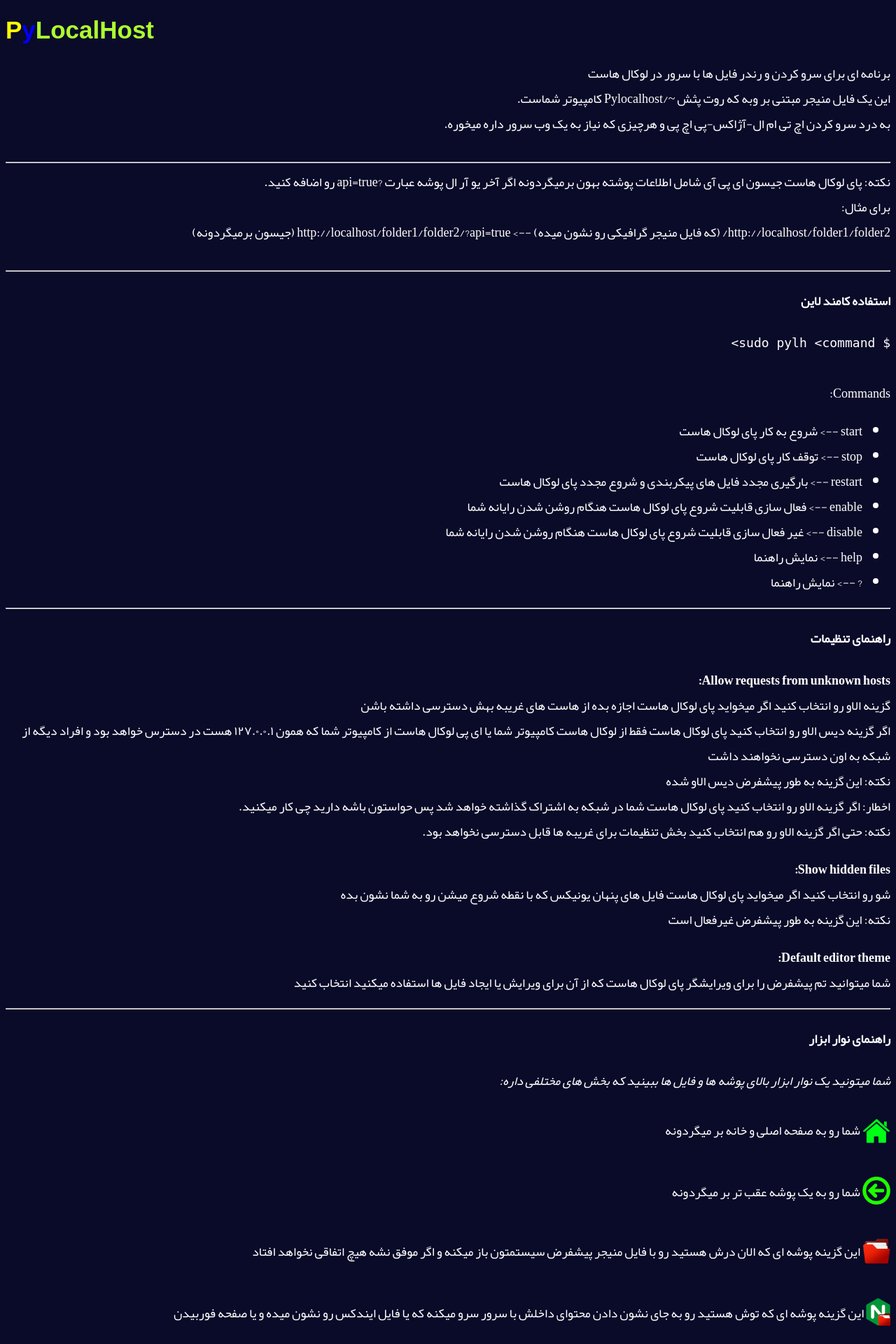
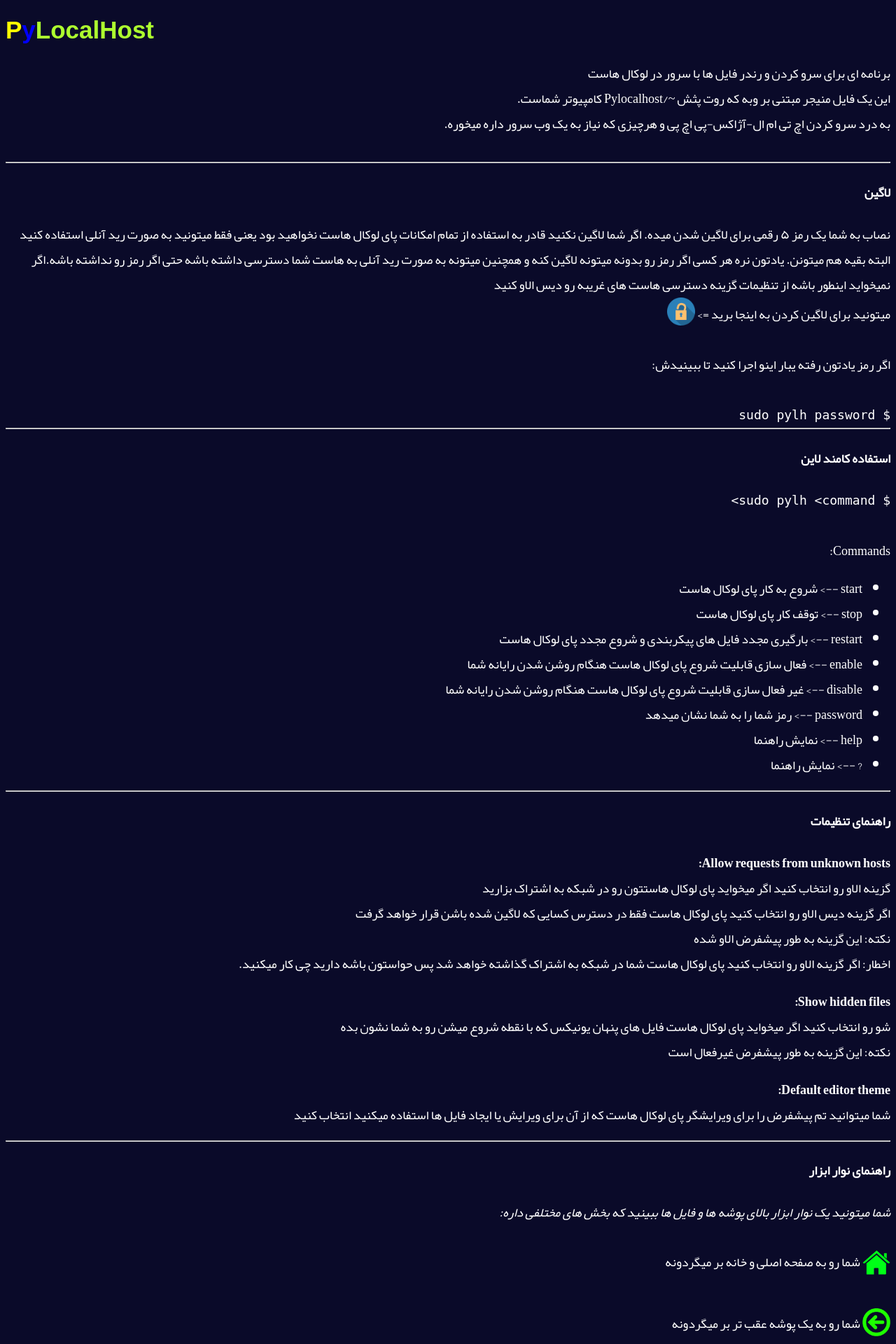
Before and after one commit to AmirTheFree/pylocalhost, a Python web app: template templates/komak.html in a window 1280 px wide. Shown: the top 1920 px of the page at 70% size. Run offline with Jinja, Linux system fonts and the light colour scheme; the template is opened without the code that fills it, so the values that code supplies are empty.

Commit message:
Added password recovery to CLI + Updated User Manual

```diff
--- /dev/null
+++ b/password.py
@@ -0,0 +1,5 @@
+# In the name of Allah
+
+from mwxpy import rwjson
+
+print(rwjson('info.json')['password'])
--- a/templates/komak.html
+++ b/templates/komak.html
@@ -12,13 +12,20 @@
     به درد سرو کردن اچ تی ام ال-آژاکس-پی اچ پی و هرچیزی که نیاز به یک وب سرور داره میخوره.
     <br><br>
     <hr>
-    نکته: پای لوکال هاست جیسون ای پی آی شامل اطلاعات پوشته بهون برمیگردونه اگر آخر یو آر ال پوشه عبارت ?api=true رو اضافه کنید.
+    <h4>لاگین</h4>
+    نصاب به شما یک رمز ۵ رقمی برای لاگین شدن میده. اگر شما لاگین نکنید قادر به استفاده از تمام امکانات پای لوکال هاست
+    نخواهید بود یعنی فقط میتونید به صورت رید آنلی استفاده کنید البته بقیه هم میتونن. یادتون نره هر کسی اگر رمز رو بدونه
+    میتونه لاگین کنه و همچنین میتونه به صورت رید آنلی به هاست شما دسترسی داشته باشه حتی اگر رمز رو نداشته باشه.اگر
+    نمیخواید اینطور باشه از تنظیمات گزینه دسترسی هاست های غریبه رو دیس الاو کنید
     <br>
-    برای مثال:
+    میتونید برای لاگین کردن به اینجا برید => <a href="{{ url_for('login') }}"><img src="{{ url_for('static',filename='image/login.png') }}"
+        alt="Login" height="40px" width="40px" style="margin-bottom: -10px;"></a>
     <br>
-    http://localhost/folder1/folder2/ (که فایل منیجر گرافیکی رو نشون میده) --> http://localhost/folder1/folder2/?api=true
-    (جیسون برمیگردونه)
-    <br><br>
+    <br>
+    اگر رمز یادتون رفته یبار اینو اجرا کنید تا ببینیدش:
+    <br>
+    <br>
+    <code>$ sudo pylh password</code>
     <hr>
     <h4>استفاده کامند لاین</h4>
     <code>$ sudo pylh &lt;command&gt;</code>
@@ -31,6 +38,7 @@
         <li>restart --> بارگیری مجدد فایل های پیکربندی و شروع مجدد پای لوکال هاست</li>
         <li>enable --> فعال سازی قابلیت شروع پای لوکال هاست هنگام روشن شدن رایانه شما</li>
         <li>disable --> غیر فعال سازی قابلیت شروع پای لوکال هاست هنگام روشن شدن رایانه شما</li>
+        <li>password --> رمز شما را به شما نشان میدهد</li>
         <li>help --> نمایش راهنما</li>
         <li>? --> نمایش راهنما</li>
     </ul>
@@ -38,15 +46,14 @@
     <h4>راهنمای تنظیمات</h4>
     <p><b>Allow requests from unknown hosts:</b>
         <br>
-        گزینه الاو رو انتخاب کنید اگر میخواید پای لوکال هاست اجازه بده از هاست های غریبه بهش دسترسی داشته باشن
+        گزینه الاو رو انتخاب کنید اگر میخواید پای لوکال هاستتون رو در شبکه به اشتراک بزارید
         <br>
-        اگر گزینه دیس الاو رو انتخاب کنید پای لوکال هاست فقط از لوکال هاست کامپیوتر شما یا ای پی لوکال هاست از کامپیوتر شما که همون ۱۲۷.۰.۰.۱ هست در دسترس خواهد بود و افراد دیگه از شبکه به اون دسترسی نخواهند داشت
+        اگر گزینه دیس الاو رو انتخاب کنید پای لوکال هاست فقط در دسترس کسایی که لاگین شده باشن قرار خواهد گرفت
         <br>
-        نکته: این گزینه به طور پیشفرض دیس الاو شده
+        نکته: این گزینه به طور پیشفرض الاو شده
         <br>
-        اخطار: اگر گزینه الاو رو انتخاب کنید پای لوکال هاست شما در شبکه به اشتراک گذاشته خواهد شد پس حواستون باشه دارید چی کار میکنید.
-        <br>
-        نکته: حتی اگر گزینه الاو رو هم انتخاب کنید بخش تنظیمات برای غریبه ها قابل دسترسی نخواهد بود.
+        اخطار: اگر گزینه الاو رو انتخاب کنید پای لوکال هاست شما در شبکه به اشتراک گذاشته خواهد شد پس حواستون باشه دارید
+        چی کار میکنید.
     </p>
     <p>
         <b>Show hidden files:</b>
@@ -58,7 +65,8 @@
     <p>
         <b>Default editor theme:</b>
         <br>
-        شما میتوانید تم پیشفرض را برای ویرایشگر پای لوکال هاست که از آن برای ویرایش یا ایجاد فایل ها استفاده میکنید انتخاب کنید
+        شما میتوانید تم پیشفرض را برای ویرایشگر پای لوکال هاست که از آن برای ویرایش یا ایجاد فایل ها استفاده میکنید
+        انتخاب کنید
     </p>
     <hr>
     <h4>راهنمای نوار ابزار</h4>
@@ -77,24 +85,28 @@
     <br>
     <div class="toolhelp">
         <img src="{{ url_for('static',filename='image/opencurrent.png') }}" alt="open current folder">
-        <div>این گزینه پوشه ای که الان درش هستید رو با فایل منیجر پیشفرض سیستمتون باز میکنه و اگر موفق نشه هیچ اتفاقی نخواهد افتاد</div>
+        <div>این گزینه پوشه ای که الان درش هستید رو با فایل منیجر پیشفرض سیستمتون باز میکنه و اگر موفق نشه هیچ اتفاقی
+            نخواهد افتاد</div>
     </div>
     <br>
     <div class="toolhelp">
         <img src="{{ url_for('static',filename='image/server.png') }}" alt="serve current folder">
-        <div>این گزینه پوشه ای که توش هستید رو به جای نشون دادن محتوای داخلش با سرور سرو میکنه که یا فایل ایندکس رو نشون میده و یا صفحه فوربیدن</div>
+        <div>این گزینه پوشه ای که توش هستید رو به جای نشون دادن محتوای داخلش با سرور سرو میکنه که یا فایل ایندکس رو نشون
+            میده و یا صفحه فوربیدن</div>
     </div>
     <br>
     <div class="toolhelp">
         <img src="{{ url_for('static',filename='image/jupyter.png') }}" alt="start jupyter notebook here">
         <div>
-            یک نوت بوک ژوپیتر روی پوشه فعلی ایجاد میکنه(درصورتی که موقع نصب کردن قبول کرده باشید که ژوپیتر رو هم نصب کنه)اگر هم ناموفق شد هیچ اتفاقی نمی افته
+            یک نوت بوک ژوپیتر روی پوشه فعلی ایجاد میکنه(درصورتی که موقع نصب کردن قبول کرده باشید که ژوپیتر رو هم نصب
+            کنه)اگر هم ناموفق شد هیچ اتفاقی نمی افته
         </div>
     </div>
     <br>
     <div class="toolhelp">
         <img src="{{ url_for('static',filename='image/kill.png') }}" alt="stop all running jupyter notebooks">
-        <div>تمام نوت بوک های ژوپیتر فعال رو استاپ میکنه و در صورتی که ناموفق بود هیچ اتفاقی نمی افته و ممکنه هم کلا کار نکنه</div>
+        <div>تمام نوت بوک های ژوپیتر فعال رو استاپ میکنه و در صورتی که ناموفق بود هیچ اتفاقی نمی افته و ممکنه هم کلا کار
+            نکنه</div>
     </div>
     <br>
     <div class="toolhelp">
@@ -111,14 +123,16 @@
     <br><br>
     <hr>
     <h4>راهنمای منوی کلیک راست</h4>
-    <i>با کلیک کردن روی یک فایل،پوشه یا ... شما میتونید لیستی از کار هایی رو که میتونید با اون فایل یا ... انجام بدید مشاهده کنید</i>
+    <i>با کلیک کردن روی یک فایل،پوشه یا ... شما میتونید لیستی از کار هایی رو که میتونید با اون فایل یا ... انجام بدید
+        مشاهده کنید</i>
     <br>
-    <u>نکته: آیتم هایی که * دارند فقط از کامپیوتری که پای لوکال هاست در آن نصب شده قابل استفاده هستند (فقط از ۱۲۷.۰.۰.۱ یا localhost) حتی اگر شما دسترسی از هاست های بیگانه رو فعال کرده باشید</u>
+    <u>نکته: آیتم هایی که * دارند فقط توسط کسایی که لاگین شده باشن قابل استفاده هستن حتی اگر شما دسترسی از هاست های
+        بیگانه رو فعال کرده باشید</u>
     <br>
     <br>
     <span class="static">View source</span> >>> سورس فایل رو در قالب متن خام نشون میده
     <br>
-    <span class="static">Download</span> >>>  دانلود آیتم
+    <span class="static">Download</span> >>> دانلود آیتم
     <br>
     <span class="static">Delete *</span> >>> حذف آیتم
     <br>
@@ -126,16 +140,28 @@
     <br>
     <span class="static">Edit *</span> >>> ویرایشگر رو برای ویرایش فایل باز میکنه
     <br>
-    <span class="static">Open with OS *</span> >>> آیتم رو با نرم فازار پیشنهادی سیستم عامل شما باز میکنه و اگر موفق نشه هیچ اتفاقی نمیافته
+    <span class="static">Open with OS *</span> >>> آیتم رو با نرم فازار پیشنهادی سیستم عامل شما باز میکنه و اگر موفق نشه
+    هیچ اتفاقی نمیافته
     <br>
-    <span class="static">Run script *</span> >>> فایل رو اجرا میکنه (فقط فایل های پایتون یا جاوا اسکریپت) و خروجی رو نشون میده
+    <span class="static">Run script *</span> >>> فایل رو اجرا میکنه (فقط فایل های پایتون یا جاوا اسکریپت) و خروجی رو
+    نشون میده
     <br>
     <br>
     <hr>
+    نکته: پای لوکال هاست جیسون ای پی آی شامل اطلاعات پوشته بهون برمیگردونه اگر آخر یو آر ال پوشه عبارت ?api=true رو
+    اضافه کنید.
+    <br>
+    برای مثال:
+    <br>
+    http://pylh/folder1/folder2/ (که فایل منیجر گرافیکی رو نشون میده) --> http://pylh/folder1/folder2/?api=true
+    (جیسون برمیگردونه)
+    <br><br>
+    <hr>
     <b>بیشتر در: <a href="https://mwxgaf.github.io/pylocalhost">mwxgaf.github.io/pylocalhost</a>
         <br>
-        ایمیل ما: <a href="mailto:pylh@mwxg.ir">pylh@mwxg.ir</a>
+        ایمیل ما: <a href="mailto:i@mwxg.ir">i@mwxg.ir</a>
     </b>
-    <p class="support">لطفا اگر سوالی یا مشکلی داشتید یک ایشو در <u><b><i><a href="https://github.com/mwxgaf/pylocalhost">گیت هاب ما</a></i></b></u> ثبت کنید</p>
+    <p class="support">لطفا اگر سوالی یا مشکلی داشتید یک ایشو در <u><b><i><a
+                        href="https://github.com/mwxgaf/pylocalhost">گیت هاب ما</a></i></b></u> ثبت کنید</p>
 </div>
 {% endblock content %}
```
Also changed, not shown: templates/help.html (+40 -22 lines), 1 other file.
